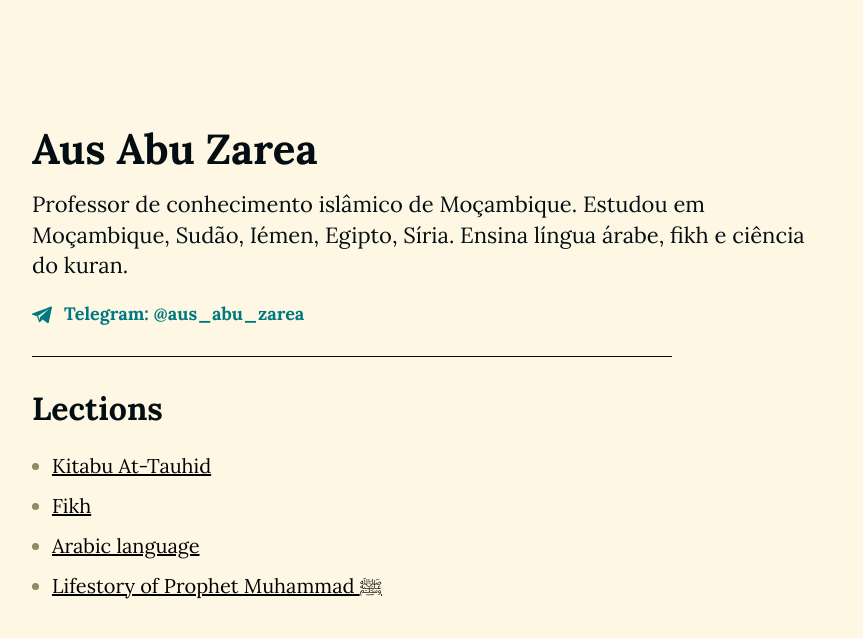
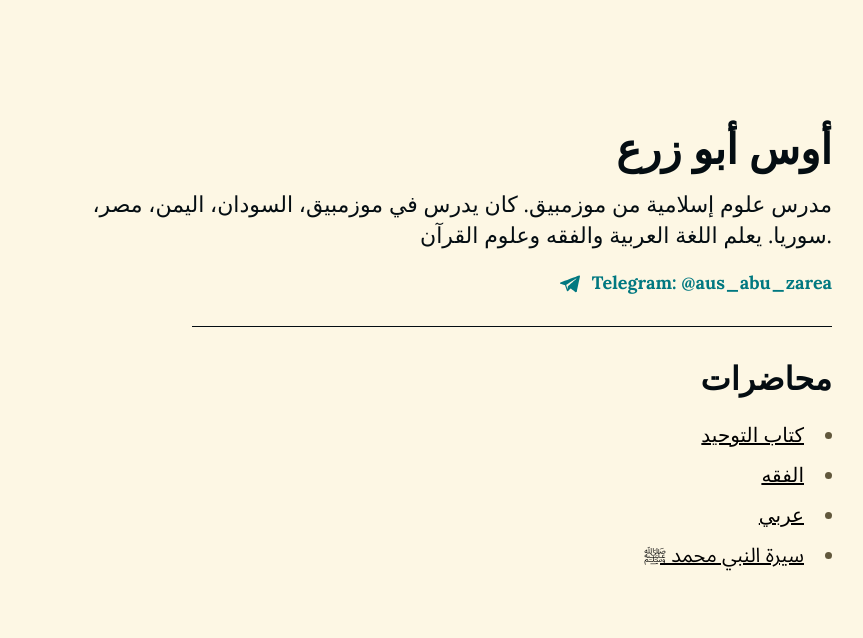
Before and after one commit to Temirsultanov/aus-abu-zarea, a plain HTML site: page ar.html in a window 1280 px wide. Shown: the whole page, without its empty margins (208-1071 px from the left). Drawn offline with Linux system fonts and the light colour scheme.

Commit message:
feat: add arabic version

```diff
--- a/ar.html
+++ b/ar.html
@@ -14,20 +14,20 @@
   <title>Aus Abu Zarea</title>
 </head>
 <body>
-  <div class="container">
-    <h1 class="title">Aus Abu Zarea</h1>
-    <h2 class="subtitle">Professor de conhecimento islâmico de Moçambique. Estudou em Moçambique, Sudão, Iémen, Egipto, Síria. Ensina língua árabe, fikh e ciência do kuran.</h2>
+  <div class="container ar">
+    <h1 class="title">أوس أبو زرع</h1>
+    <h2 class="subtitle">مدرس علوم إسلامية من موزمبيق. كان يدرس في موزمبيق، السودان، اليمن، مصر، سوريا. يعلم اللغة العربية والفقه وعلوم القرآن.</h2>
     <a class="telegram-link" href="https://t.me/aus_abu_zarea">
       <svg width="24px" height="24px" viewbox="0 0 24 24" version="1.1" xmlns="http://www.w3.org/2000/svg" xmlns:xlink="http://www.w3.org/1999/xlink" xml:space="preserve" xmlns:serif="http://www.serif.com/" style="fill-rule:evenodd;clip-rule:evenodd;stroke-linejoin:round;stroke-miterlimit:1.41421;"><path id="telegram-1" d="M18.384,22.779c0.322,0.228 0.737,0.285 1.107,0.145c0.37,-0.141 0.642,-0.457 0.724,-0.84c0.869,-4.084 2.977,-14.421 3.768,-18.136c0.06,-0.28 -0.04,-0.571 -0.26,-0.758c-0.22,-0.187 -0.525,-0.241 -0.797,-0.14c-4.193,1.552 -17.106,6.397 -22.384,8.35c-0.335,0.124 -0.553,0.446 -0.542,0.799c0.012,0.354 0.25,0.661 0.593,0.764c2.367,0.708 5.474,1.693 5.474,1.693c0,0 1.452,4.385 2.209,6.615c0.095,0.28 0.314,0.5 0.603,0.576c0.288,0.075 0.596,-0.004 0.811,-0.207c1.216,-1.148 3.096,-2.923 3.096,-2.923c0,0 3.572,2.619 5.598,4.062Zm-11.01,-8.677l1.679,5.538l0.373,-3.507c0,0 6.487,-5.851 10.185,-9.186c0.108,-0.098 0.123,-0.262 0.033,-0.377c-0.089,-0.115 -0.253,-0.142 -0.376,-0.064c-4.286,2.737 -11.894,7.596 -11.894,7.596Z"/></svg>
       Telegram: @aus_abu_zarea
     </a>
     <hr/>
-    <h3>Lections</h3>
+    <h3>محاضرات</h3>
     <ul class="lections">
-      <li><a href="https://t.me/aus_abu_zarea">Kitabu At-Tauhid</a></li>
-      <li><a href="https://t.me/aus_abu_zarea">Fikh</a></li>
-      <li><a href="https://t.me/aus_abu_zarea">Arabic language</a></li>
-      <li><a href="https://t.me/aus_abu_zarea">Lifestory of Prophet Muhammad ﷺ</a></li>
+      <li><a href="https://t.me/aus_abu_zarea">كتاب التوحيد</a></li>
+      <li><a href="https://t.me/aus_abu_zarea">الفقه</a></li>
+      <li><a href="https://t.me/aus_abu_zarea">عربي</a></li>
+      <li><a href="https://t.me/aus_abu_zarea">سيرة النبي محمد ﷺ</a></li>
     </ul>
   </div>
 </body>
--- a/style.css
+++ b/style.css
@@ -21,6 +21,7 @@ h1, h2, h3, h4, h5, h6, p {
 .container {
   width: 800px;
   padding-top: 120px;
+  padding-bottom: 120px;
 
   display: flex;
   flex-direction: column;
@@ -82,7 +83,7 @@ h3 {
   display: flex;
   flex-direction: column;
   gap: 12px;
-  color: #948761;
+  color: #61583c;
   background-color: #FDF7E4;
 
   width: 100%;
@@ -100,3 +101,29 @@ h3 {
 .lections a:hover {
   color: #323edc;
 }
+
+.ar {
+  text-align: right;
+  align-items: flex-end;
+
+  & hr {
+    align-self: end;
+  }
+
+  & .lections {
+    padding-right: 0px;
+    padding-left: 0;
+    text-align: right;
+    direction: rtl;
+  }
+
+  & li {
+    list-style-position: inside;
+  }
+}
+
+@media (max-width: 860px) {
+  .container {
+    width: 330px;
+  }
+}
```
